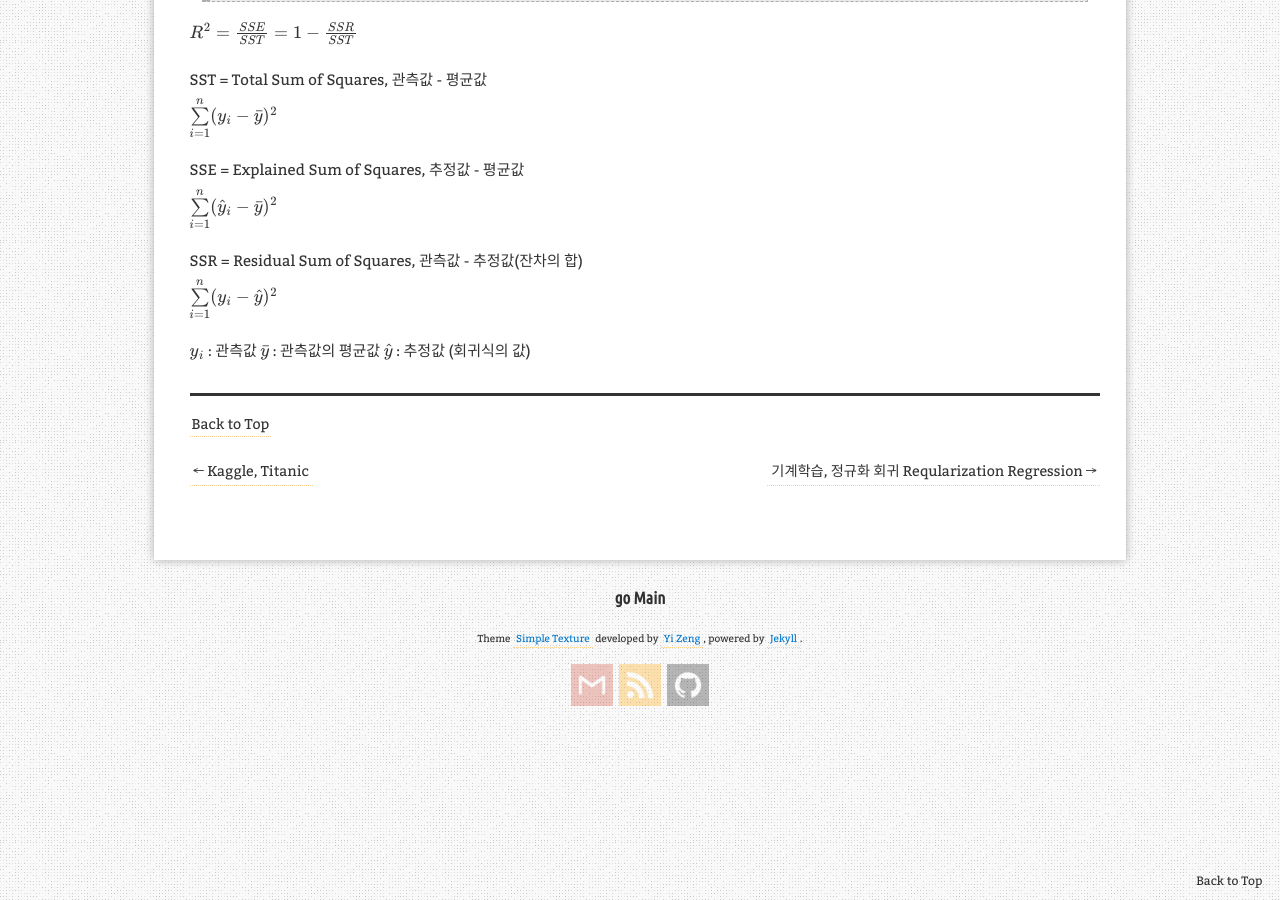
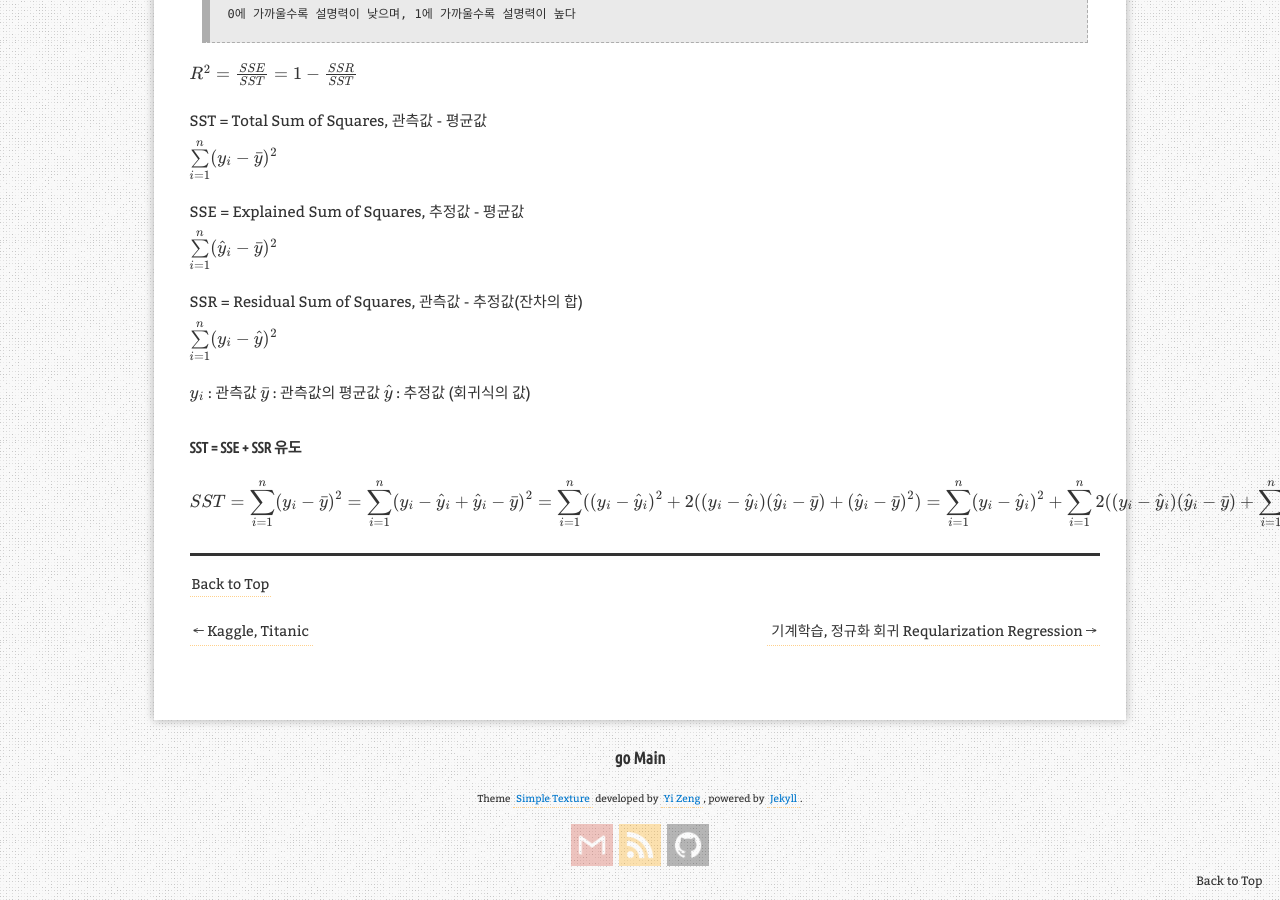
Before and after one commit to aristohyun/aristohyun.github.io, a Jekyll site: the page built from _posts/2021-06-25-Linear-Regression.md, in a window 1280 px wide and 900 px high, scrolled down 1958 px. Built offline with Jekyll 4.4.1, drawn with Linux system fonts in a browser that asks for light colours; formulas are drawn with MathJax 3; comment, search, counter and statistics services are not loaded.

Commit message:
Update 2021-06-25-Linear-Regression.md

```diff
--- a/_posts/2021-06-25-Linear-Regression.md
+++ b/_posts/2021-06-25-Linear-Regression.md
@@ -46,7 +46,7 @@ $Y = b_{0} + b_{1}X$
 독립변인이 늘어나면 다음과 같아진다 (다중 선형 회귀식)
 $Y = b_{0} + b_{1}X_{1} + b_{2}X_{2} + b_{3}X_{3} ...$
 
-#### 결정계수, R-Squared, $R^2$
+### 결정계수, R-Squared, $R^2$
 > 이때 내가 찾은 선형식이 이 데이터를 정말 잘 표현하는지 확인할 때 $R^2$를 계산한다
 > $R^2$는 독립변수가 종속변수를 얼마만큼 설명해주는지를 가리키는 지표이며
 > 0에 가까울수록 설명력이 낮으며, 1에 가까울수록 설명력이 높다
@@ -65,3 +65,13 @@ SSR = Residual Sum of Squares, 관측값 - 추정값(잔차의 합)
 $y_i$ : 관측값
 $\bar{y}$ : 관측값의 평균값
 $\hat{y}$ : 추정값 (회귀식의 값)
+
+#### SST = SSE + SSR 유도
+
+$$
+SST = \sum\limits_{i=1}^{n}(y_i - \bar{y})^2
+= \sum\limits_{i=1}^{n}(y_i - \hat{y}_i + \hat{y}_i - \bar{y})^2
+= \sum\limits_{i=1}^{n}((y_i - \hat{y}_i)^2 + 2((y_i - \hat{y}_i)(\hat{y}_i - \bar{y}) +(\hat{y}_i - \bar{y})^2)
+= \sum\limits_{i=1}^{n}(y_i - \hat{y}_i)^2 + \sum\limits_{i=1}^{n}2((y_i - \hat{y}_i)(\hat{y}_i - \bar{y}) + \sum\limits_{i=1}^{n}(\hat{y}_i - \bar{y})^2
+= SSE + SSR + \sum\limits_{i=1}^{n}2((y_i - \hat{y}_i)(\hat{y}_i - \bar{y})
+$$
```
